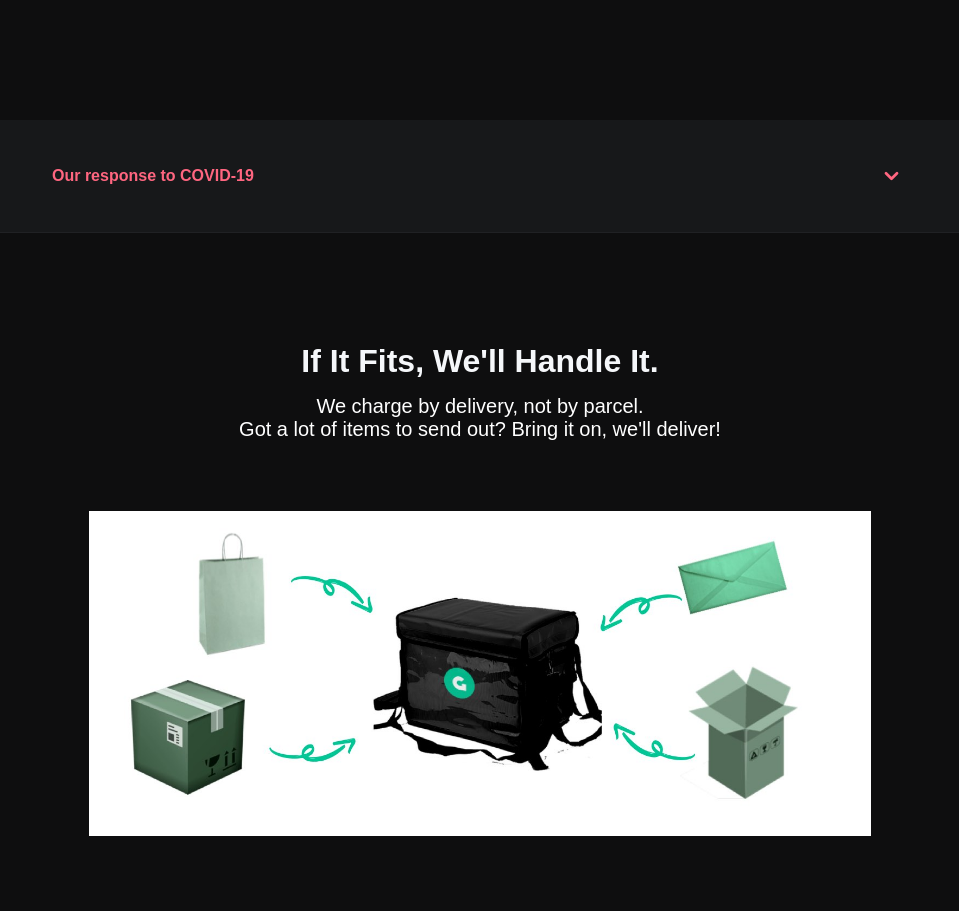
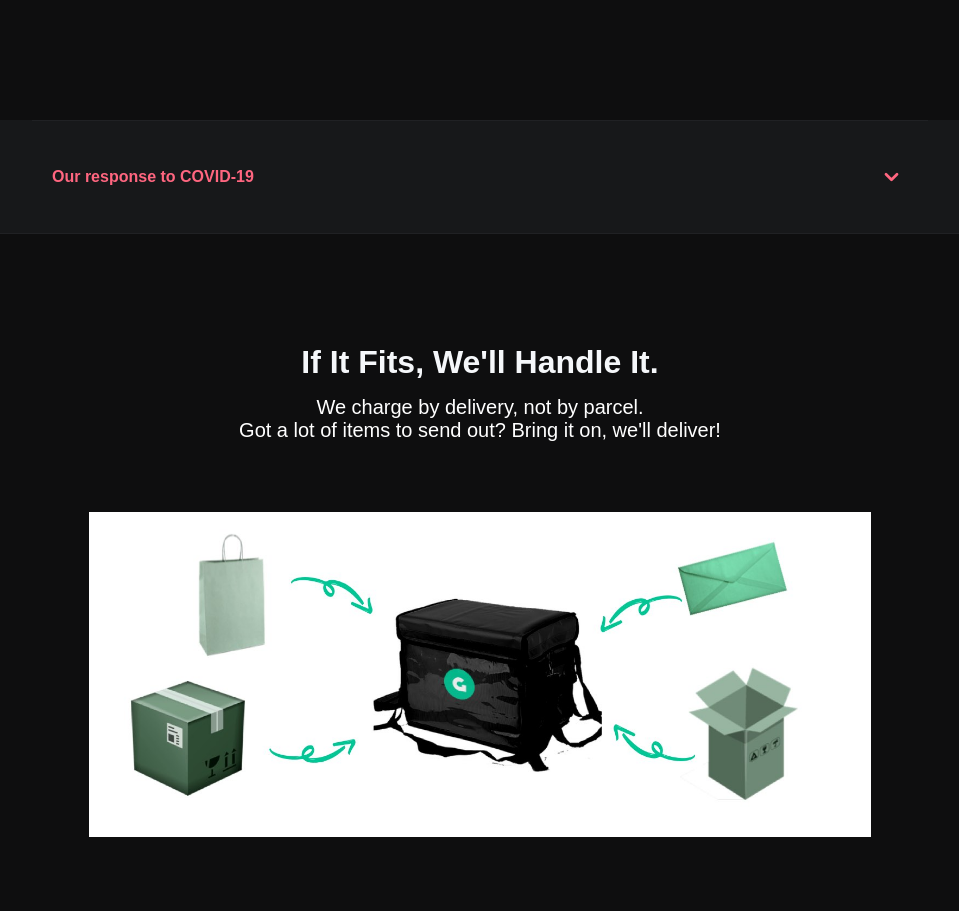
Before and after one commit to codelijah/gokadaweb, a plain HTML site: page index.html in a window 1280 px wide. Shown: the part 5300-6211 px from the top of the page, without its empty margins (160-1119 px from the left). Drawn offline with Linux system fonts and the light colour scheme.

Commit message:
Update styles.css

```diff
--- a/styles.css
+++ b/styles.css
@@ -532,6 +532,7 @@ nav ul a:hover {
     align-items: center;
     padding: 32px 20px;
     cursor: pointer;
+    border-top: 1px solid var(--dark-grey);
 }
 
 .protection-bottom {
```
